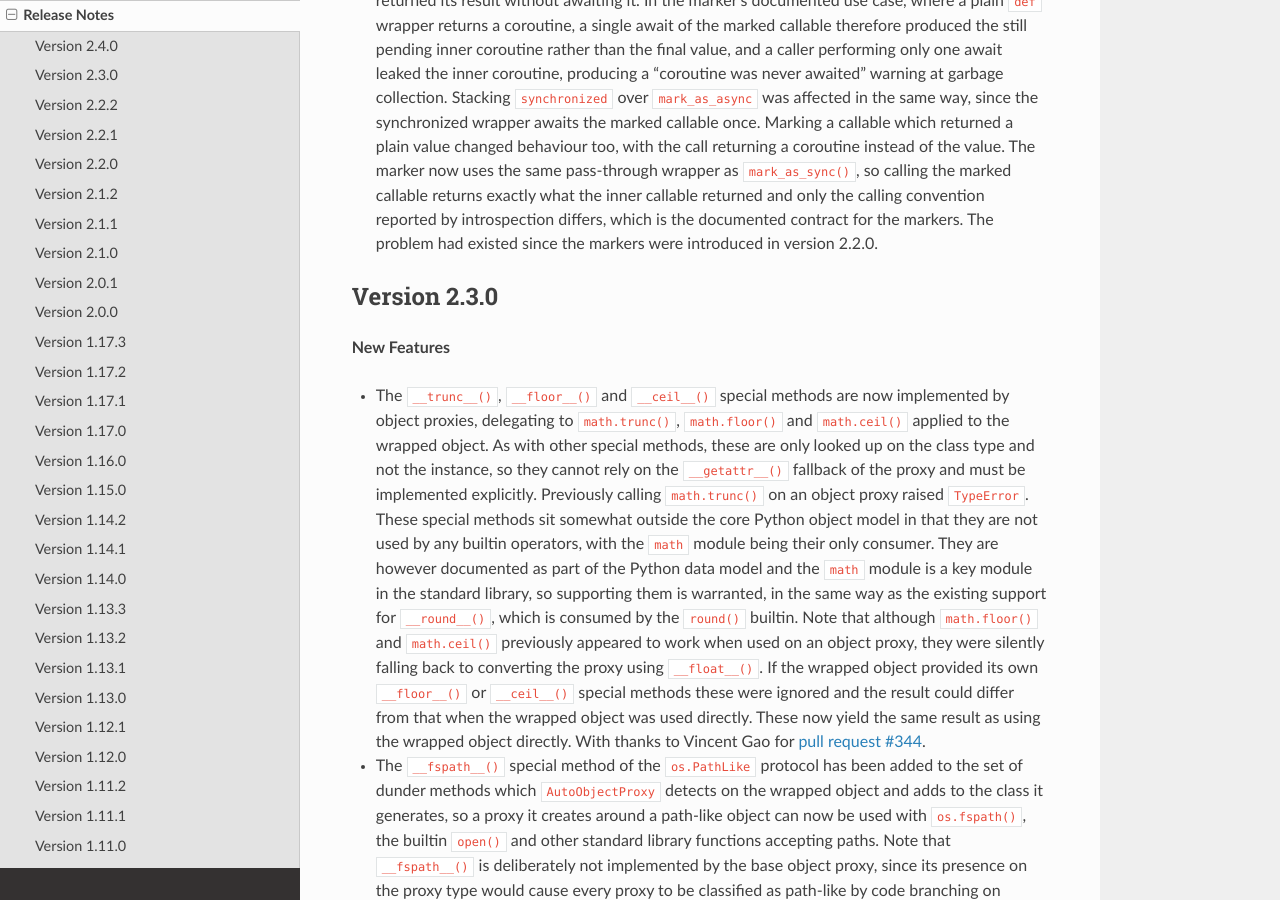
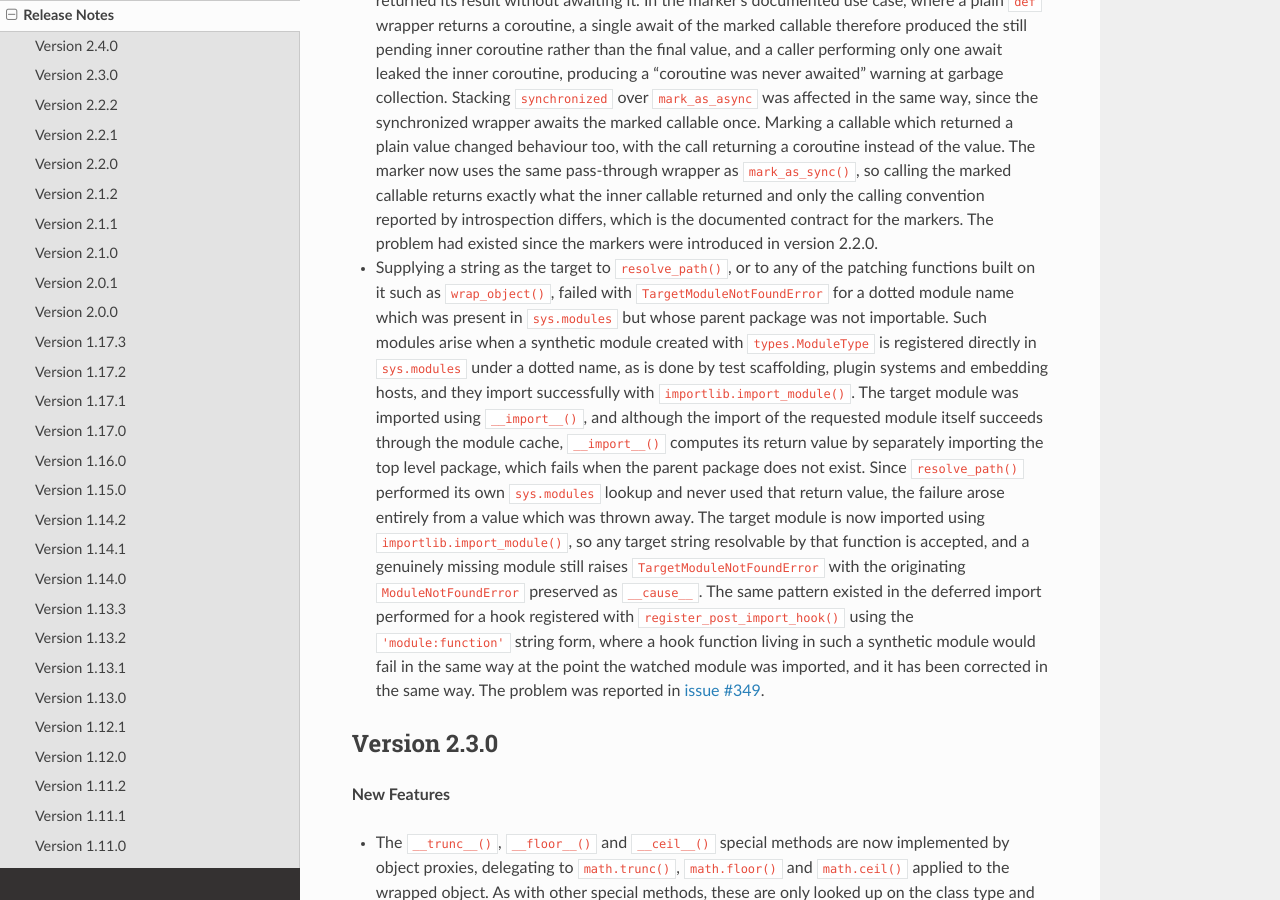
Before and after one commit to GrahamDumpleton/wrapt, a Sphinx documentation site: the page built from docs/changes.rst, in a window 1280 px wide and 900 px high, scrolled down 6743 px. Built offline with Sphinx 7.4.7 and the Read the Docs theme 3.1.0, drawn with Linux system fonts in a browser that asks for light colours.

Commit message:
Use importlib.import_module() when resolving string targets.
Resolving a string target in resolve_path(), and the deferred import of
a 'module:function' hook callback in the post import hook machinery,
used __import__() followed by a sys.modules lookup. This failed for a
dotted module name registered in sys.modules whose parent package is not
importable, since __import__() computes its return value by importing
the top level package even though the requested module itself resolves
from the module cache. Both sites now use importlib.import_module(),
which returns the named module directly, so any target string it can
resolve is accepted, and a genuinely missing module still raises
TargetModuleNotFoundError with ModuleNotFoundError as __cause__.

Fixes #349.

```diff
--- a/docs/changes.rst
+++ b/docs/changes.rst
@@ -409,6 +409,33 @@ Version 2.4.0
   documented contract for the markers. The problem had existed since
   the markers were introduced in version 2.2.0.
 
+* Supplying a string as the target to ``resolve_path()``, or to any of
+  the patching functions built on it such as ``wrap_object()``, failed
+  with ``TargetModuleNotFoundError`` for a dotted module name which was
+  present in ``sys.modules`` but whose parent package was not
+  importable. Such modules arise when a synthetic module created with
+  ``types.ModuleType`` is registered directly in ``sys.modules`` under a
+  dotted name, as is done by test scaffolding, plugin systems and
+  embedding hosts, and they import successfully with
+  ``importlib.import_module()``. The target module was imported using
+  ``__import__()``, and although the import of the requested module
+  itself succeeds through the module cache, ``__import__()`` computes
+  its return value by separately importing the top level package, which
+  fails when the parent package does not exist. Since ``resolve_path()``
+  performed its own ``sys.modules`` lookup and never used that return
+  value, the failure arose entirely from a value which was thrown away.
+  The target module is now imported using ``importlib.import_module()``,
+  so any target string resolvable by that function is accepted, and a
+  genuinely missing module still raises ``TargetModuleNotFoundError``
+  with the originating ``ModuleNotFoundError`` preserved as
+  ``__cause__``. The same pattern existed in the deferred import
+  performed for a hook registered with ``register_post_import_hook()``
+  using the ``'module:function'`` string form, where a hook function
+  living in such a synthetic module would fail in the same way at the
+  point the watched module was imported, and it has been corrected in
+  the same way. The problem was reported in `issue #349
+  <https://github.com/GrahamDumpleton/wrapt/issues/349>`_.
+
 Version 2.3.0
 -------------
 
```
Also changed, not shown: 4 other files.
